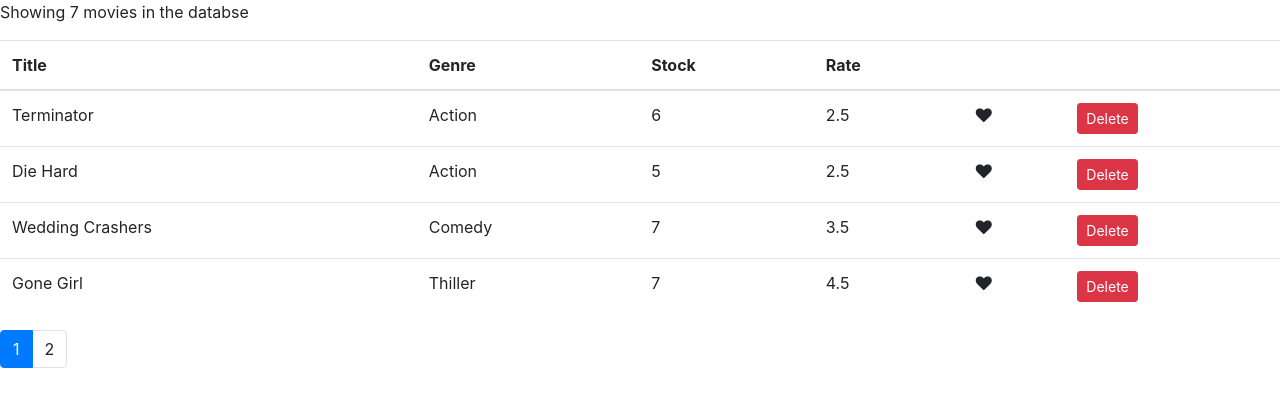
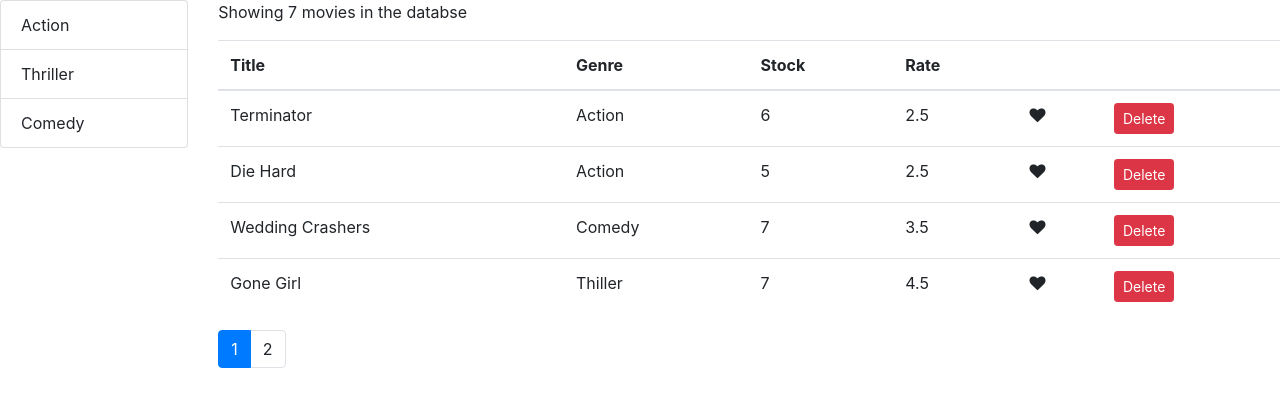
Before and after one commit to salmaatarekk/Learning-React, a React (Create React App) app in the folder counter-app/: page / in a window 1280 px wide. Shown: the top 406 px of the page. Built offline with nearby package versions, Linux system fonts and the light colour scheme.

Commit message:
make ListGroup

```diff
--- /dev/null
+++ b/counter-app/src/components/common/listGroup.jsx
@@ -0,0 +1,15 @@
+import React from 'react';
+
+const ListGroup = (props) => {
+
+    const {items, textProperty, valueProperty} = props;
+    return (
+    <ul className="list-group">
+        {items.map(item =>
+        <li key = {items.id} className="list-group-item"> {item} </li> )}
+    </ul>
+
+     );
+}
+
+export default ListGroup;
--- a/counter-app/src/components/movies.jsx
+++ b/counter-app/src/components/movies.jsx
@@ -2,6 +2,7 @@
 import Like from './common/like';
 import Pagination from './common/pagination';
 import {paginate} from '../utils/paginate';
+import ListGroup from './common/listGroup';
 
 class Movies extends Component {
     state = {
@@ -65,10 +66,15 @@
 
 
         ],
+        genres: ['Action', 'Thriller', 'Comedy'],
         currentPage : 1,
         pageSize : 4
 
      };
+     componentDidMount()
+     {
+
+     }
 
      handleDelete = movie => {
          const movies = this.state.movies.filter(m => m.id !== movie.id);
@@ -86,6 +92,10 @@
 
         this.setState({currentPage : page});
      };
+     handleGenreSelect = (genre) => {
+        console.log(genre);
+
+     };
 
 
     render() {
@@ -99,7 +109,16 @@
 
         return (
 
-            <React.Fragment>
+            <div className = "row">
+                <div className="col-2">
+                    <ListGroup items = {this.state.genres}
+                    textProperty = "name"
+                    valueProperty = "_id"
+                    onItemSelect = {this.handleGenreSelect} />
+
+                </div>
+                <div className="col">
+
                 <p>Showing {count} movies in the databse </p>
                 <table className = "table">
                 <thead>
@@ -140,9 +159,9 @@
                  currentPage = {currentPage}
                  onPageChange = {this.handlePageChange}
                  />
+        </div>
 
-
-            </React.Fragment>
+            </div>
 
           );
     }
```
